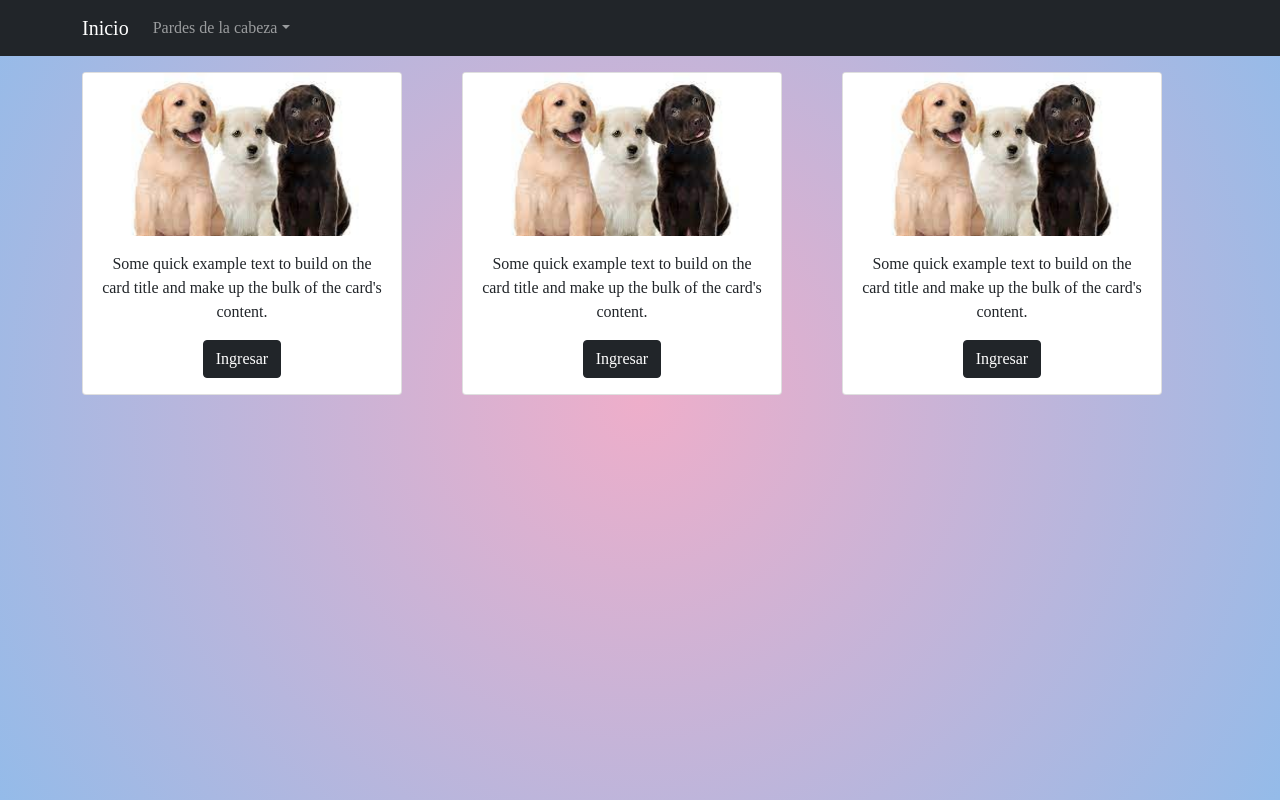
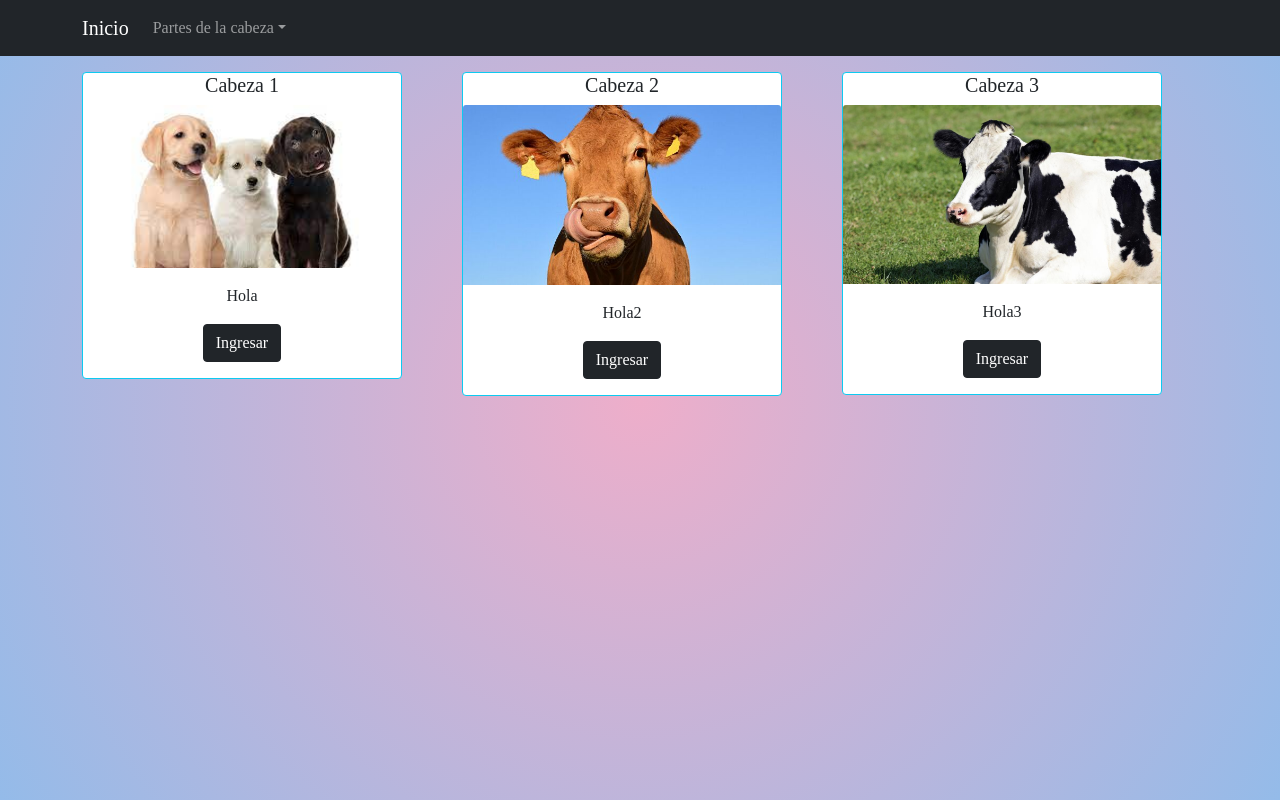
Before and after one commit to JuanMorales23/miniproyecto-vero, a React (Create React App) app: page / in a window 1280 px wide. Built offline with nearby package versions, Linux system fonts and the light colour scheme.

Commit message:
Se hacen cambios en el componente cards

```diff
--- a/src/components/CardIndex.jsx
+++ b/src/components/CardIndex.jsx
@@ -1,20 +1,19 @@
 import React from "react";
-import perros from "../components/assets/img/perros.jpg";
 import Card from "react-bootstrap/Card";
-import { Button } from "bootstrap";
 import { Link } from "react-router-dom";
 
-const CardIndex = () => {
+const CardIndex = ({title, description, image, url}) => {
   return (
     <div>
-      <Card style={{ width: "20rem" }}>
-        <Card.Img variant="top" src={perros} />
+      <Card border="info" style={{ width: "20rem" }}>
+      <Card.Title>{title}</Card.Title>
+        <Card.Img variant="top" src={image} />
         <Card.Body>
+
           <Card.Text>
-            Some quick example text to build on the card title and make up the
-            bulk of the card's content.
+            {description}
           </Card.Text>
-          <Link to={"/page1"} variant="primary" className="btn btn-dark">
+          <Link to={url} variant="primary" className="btn btn-dark">
             Ingresar
           </Link>
         </Card.Body>
--- a/src/components/Cards.jsx
+++ b/src/components/Cards.jsx
@@ -1,5 +1,32 @@
-import React from 'react'
-import CardIndex from './CardIndex'
+import React from 'react';
+import CardIndex from './CardIndex';
+import perros from "../components/assets/img/perros.jpg";
+import vacas from "../components/assets/img/vacas.jpg";
+import vaca1 from "../components/assets/img/vaca1.jpeg";
+
+const cards = [
+  {
+    id: 1,
+    title: "Cabeza 1",
+    description: "Hola",
+    image: perros,
+    url: "/page1"
+  },
+  {
+    id: 2,
+    title: "Cabeza 2",
+    description: "Hola2",
+    image: vacas,
+    url: "/page2"
+  },
+  {
+    id: 3,
+    title: "Cabeza 3",
+    description: "Hola3",
+    image: vaca1,
+    url: "/page1"
+  }
+];
 
 const Cards = () => {
   return (
@@ -8,15 +35,13 @@ const Cards = () => {
       <br />
       <br />
       <div className='row'>
-        <div className='col-md-4'>
-          <CardIndex />
-        </div>
-        <div className='col-md-4'>
-          <CardIndex />
-        </div>
-        <div className='col-md-4'>
-          <CardIndex />
-        </div>
+        {
+          cards.map(card => (
+            <div className='col-md-4'>
+              <CardIndex title={card.title} description={card.description} image={card.image} url={card.url}/>
+            </div>
+          ))
+        }
       </div>
     </div>
   )
--- a/src/components/NavbarIndex.jsx
+++ b/src/components/NavbarIndex.jsx
@@ -12,7 +12,7 @@ const NavbarIndex = () => {
   <Navbar.Toggle aria-controls="responsive-navbar-nav" />
   <Navbar.Collapse id="responsive-navbar-nav">
     <Nav className="me-auto">
-      <NavDropdown title="Pardes de la cabeza" id="collasible-nav-dropdown">
+      <NavDropdown title="Partes de la cabeza" id="collasible-nav-dropdown">
         <NavDropdown.Item as={Link} to="/page1">Parte 1</NavDropdown.Item>
         <NavDropdown.Item as={Link} to="/page2">Parte 2</NavDropdown.Item>
         <NavDropdown.Item href="#action/3.3">Something</NavDropdown.Item>
--- a/src/components/Page2.jsx
+++ b/src/components/Page2.jsx
@@ -23,7 +23,7 @@ const Page2 = () => {
         <div className="col">
           <h2>Información</h2>
           <br />
-          <p>
+          <p className="text-justify">
             La vaca, en el caso de la hembra, o toro, en el caso del macho, es
             un mamífero artiodáctilo de la familia de los bóvidos. Anteriormente
             era considerado una subespecie de Bos primigenius, pero un estudio
```
Also changed, not shown: src/components/assets/img/vaca1.jpeg (added).
